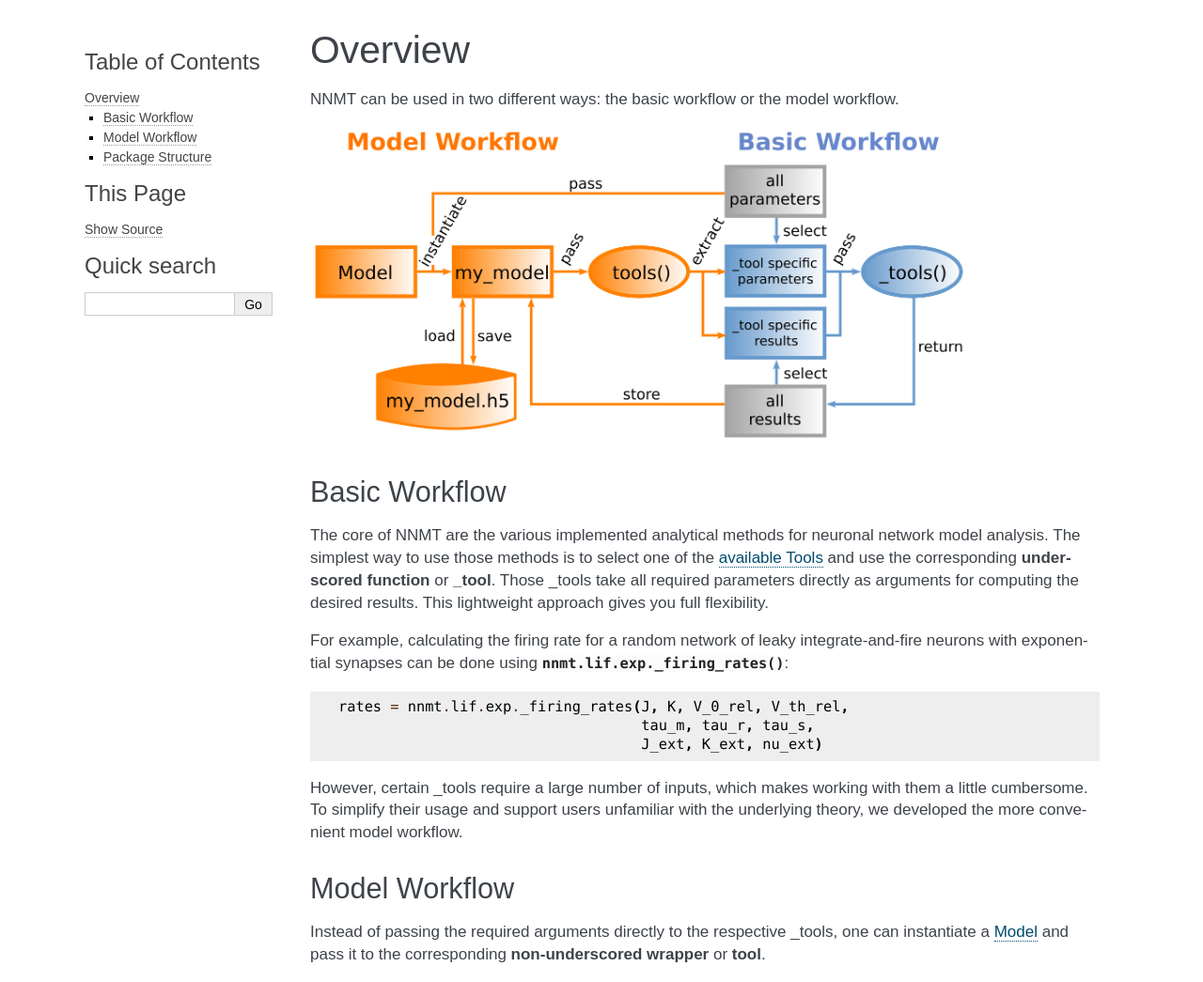
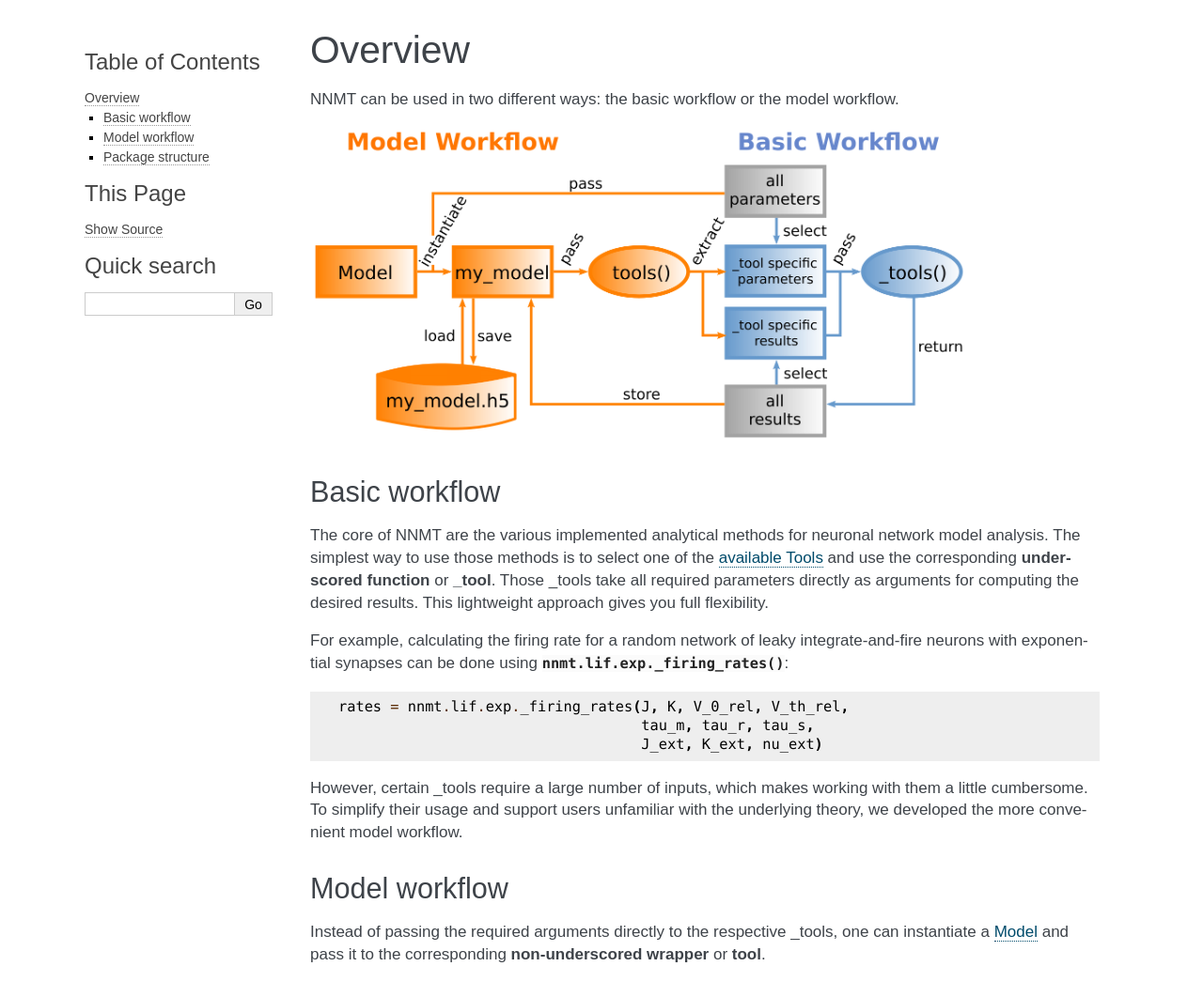
Before and after one commit to INM-6/nnmt, a Sphinx documentation site: the page built from docs/source/overview.rst, in a window 1280 px wide and 1400 px high. Shown: the top 1045 px of the window at 94% size. Built offline with Sphinx 7.4.7, drawn with Linux system fonts in a browser that asks for light colours; formulas are drawn with MathJax 3; pages that are not in the unit, such as notebooks, are missing from menus; some of the changed text lies outside the part shown.

Commit message:
Unify capitalization of headings in docs

```diff
--- a/docs/source/models.rst
+++ b/docs/source/models.rst
@@ -25,7 +25,7 @@ network, the results are always stored, so other functions can grab those
 results easily.
 
 *************
-Network Class
+Network class
 *************
 
 This is the parent class, all other network models inherit from. It defines the
@@ -40,7 +40,7 @@ methods, as well as some convenience methods.
   nnmt.models.Network
 
 **************************
-Implemented Network Models
+Implemented network models
 **************************
 
 These are network models derived from the generic ``Network`` object. They
--- a/docs/source/overview.rst
+++ b/docs/source/overview.rst
@@ -10,7 +10,7 @@ workflow.
   :alt: Sketch of workflows
 
 **************
-Basic Workflow
+Basic workflow
 **************
 
 The core of NNMT are the various implemented analytical methods for neuronal
@@ -36,7 +36,7 @@ unfamiliar with the underlying theory, we developed the more convenient model
 workflow.
 
 **************
-Model Workflow
+Model workflow
 **************
 
 Instead of passing the required arguments directly to the respective _tools,
@@ -107,7 +107,7 @@ format:
     ...
 
 *****************
-Package Structure
+Package structure
 *****************
 
 .. image:: images/directory_structure.png
--- a/docs/source/tests.rst
+++ b/docs/source/tests.rst
@@ -145,7 +145,7 @@ Meta tests
 ``meta/`` contains tests for custom assert functions.
 
 
-Test Design
+Test design
 ===========
 
 Many test classes define the tested function as ``staticmethod``, because the
@@ -168,7 +168,7 @@ can be created from the sources (see Fixture Creation Workflow). This allows us
 to parametrize the tests such that the function is tested in different
 parameter regimes (e.g. mean-driven regime vs. fluctuation-driven regime).
 
-Fixture Creation Workflow
+Fixture creation workflow
 =========================
 
 Fixture creation is a sensible part of the testing framework as it supplies a
```
Also changed, not shown: 3 other files.
